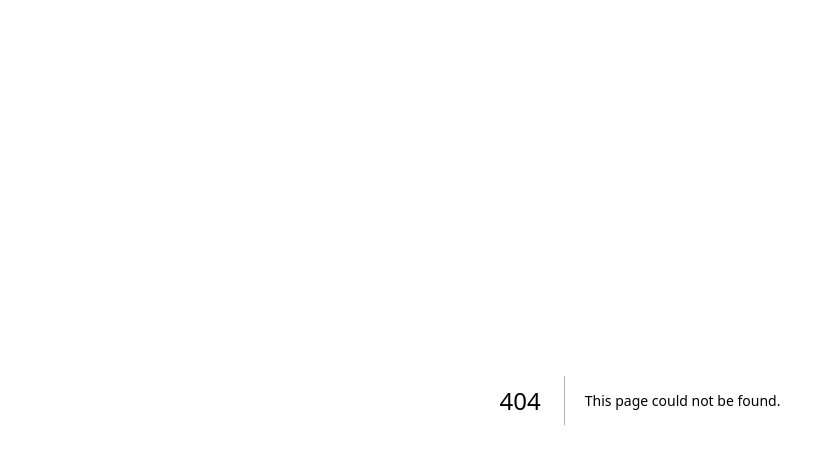
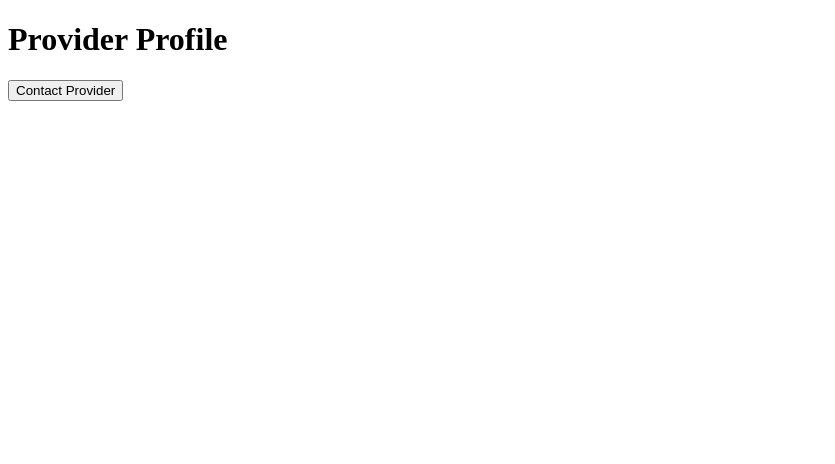
Before and after one commit to safetrustcr/dApp-SafeTrust, a Next.js app: page /ServiceManagement/HeaderProviderProfile in a window 1280 px wide. Before the commit this address had no page. Shown: the top 464 px of the page, without its empty margins (0-835 px from the left). Built offline with nearby package versions, Linux system fonts and the light colour scheme.

Commit message:
feat: update project

```diff
--- a/src/pages/ServiceManagement/Header.tsx
+++ b/src/pages/ServiceManagement/HeaderProviderProfile.tsx
@@ -10,7 +10,7 @@ const Header: React.FC<HeaderProps> = ({ title = "Provider Profile" }) => {
     <div className="flex justify-between items-center mb-8">
       <h1 className="md:text-2xl text-lg font-bold  sm:mb-0">{title}</h1>
       <div className="flex ">
-        <Button className="w-full sm:w-auto  md:text-lg text-base ">
+        <Button className="text-white bg-gradient-to-br from-blue-600 to-blue-800 hover:bg-gradient-to-bl focus:ring-4 focus:outline-none focus:ring-green-200 dark:focus:ring-blue-800 font-medium rounded-lg text-sm px-5 py-2.5 text-center">
           Contact Provider
         </Button>
       </div>
--- a/src/pages/ServiceManagement/ProviderProfile.tsx
+++ b/src/pages/ServiceManagement/ProviderProfile.tsx
@@ -13,7 +13,7 @@ import { CertificationSection } from "./CertificationsSection";
 
 
 
-import Header from "./Header";
+import Header from "./HeaderProviderProfile";
 import { Avatar } from "@/components/ui/avatar";
 import { ProviderData } from "@/lib/types";
 import { Card } from "@/components/ui/card";
```
Also changed, not shown: 1 other file (tests, documents, lock files or other folders).
